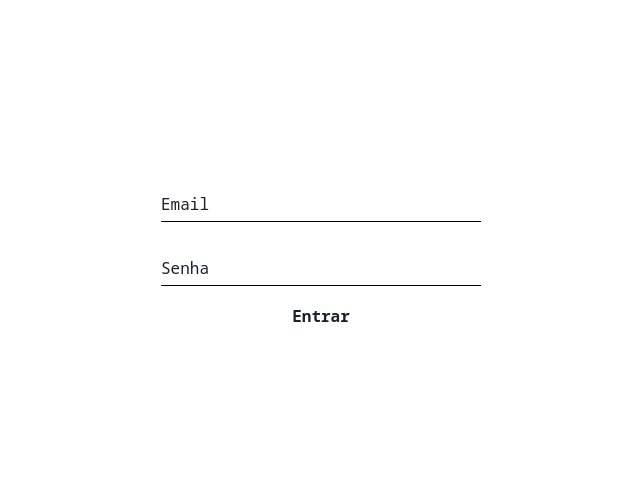
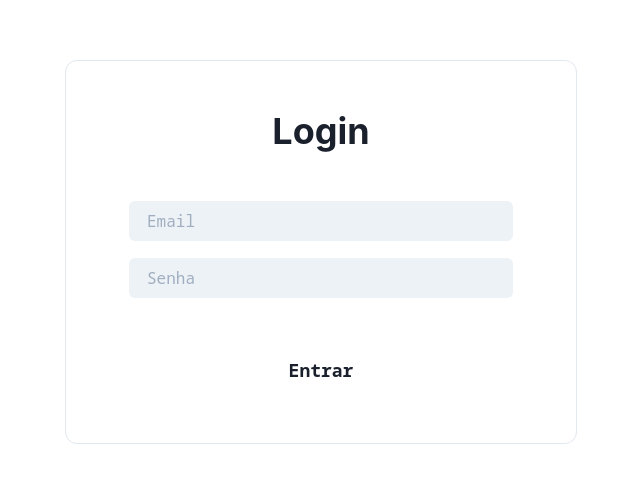
Before and after one commit to ClaudioBzrr/UserRegistration, a React (Create React App) app in the folder frontend/: page / in a window 1280 px wide. Shown: the part 148-630 px from the top of the page, without its empty margins (319-959 px from the left). Built offline with nearby package versions, Linux system fonts and the light colour scheme.

Commit message:
Chackra ui styling added

```diff
--- a/frontend/src/pages/List.tsx
+++ b/frontend/src/pages/List.tsx
@@ -1,10 +1,18 @@
 import React from 'react'
 import {useState,useEffect} from 'react'
-import '../styles/list.css'
+// import '../styles/list.css'
 import {api} from '../service/api'
 import { Header } from '../components/Header'
-import { UserCard } from '../components/UserCard'
-import {useToast} from '@chakra-ui/react'
+// import { UserCard } from '../components/UserCard'
+import {
+    useToast,
+    Table,
+    Th,
+    Tr,
+    Td,
+    Box,
+    Flex
+} from '@chakra-ui/react'
 
 
 
@@ -46,13 +54,37 @@ export function List(){
     })
 
     return(
-        <div className="container" >
+    //     <div className="container" >
+    //         <Header/>
+    //     {
+    //         users.map(user => {
+    //             return <UserCard key={user.id}name={user.name} email={user.email} created_at={user.created_at}/>
+    //         })
+    //     }
+    //     </div>
+
+        <Flex flexDirection="column" className="container" alignItems="center"  w="full" h="full">
             <Header/>
-        {
-            users.map(user => {
-                return <UserCard key={user.id}name={user.name} email={user.email} created_at={user.created_at}/>
-            })
-        }
-        </div>
+            <Box className="container-table" borderRadius="lg" borderWidth="1px" mt="10em" justifyContent="center" w="50%" p="5">
+                <Table variant="simple" size="lg" w="full" h="full">
+                    <Tr>
+                        <Th>Nome</Th>
+                        <Th>Email</Th>
+                        <Th>Data de criação</Th>
+                    </Tr>
+                    {
+                        users.map(user =>{
+                            return(
+                                <Tr key={user.id}>
+                                    <Td>{user.name}</Td>
+                                    <Td>{user.email}</Td>
+                                    <Td>{user.created_at}</Td>
+                                </Tr>
+                            )
+                        })
+                    }
+                </Table>
+            </Box>
+        </Flex>
     )
 }
--- a/frontend/src/pages/Login.tsx
+++ b/frontend/src/pages/Login.tsx
@@ -1,11 +1,17 @@
 import React, { useState } from 'react'
 import {useHistory} from 'react-router-dom'
-import '../styles/login.css'
+// import '../styles/login.css'
 import {api} from '../service/api'
-import { Button } from '../components/Button'
-import { Input } from '../components/Input'
+// import { Button } from '../components/Button'
+// import { Input } from '../components/Input'
 import { useToast } from '@chakra-ui/toast'
-
+import {
+    Input,
+    Button,
+    Box,
+    Flex,
+    Heading
+} from '@chakra-ui/react'
 
 // interface ResponseData{
 //     name:string;
@@ -50,12 +56,19 @@ export function Login(){
 
 
     return(
-        <div className="login-container">
-            <form className="form-container" onSubmit={handleLogin}>
-                <Input className="input-email" name="Email" title="email" onChange={e => setEmail(e.target.value)} value={email}/>
-                <Input className="input-password" name="Senha" type="password" title="password"onChange={e => setPassword(e.target.value)} value={password}/>
-                <Button title="Entrar" type="submit" />
-            </form>
-        </div>
+        // <div className="login-container">
+        <Flex flexDirection="column" alignItems="center" justifyContent="center" w="full" h="100vh">
+            <Box>
+                <form onSubmit={handleLogin}>
+                    <Flex flexDirection="column" alignItems="center" justifyContent="space-evenly" borderRadius="xl" borderWidth="1px" w="lg" h="sm">
+                        <Heading>Login</Heading>
+                        <Input w="sm" size="md" variant="filled" className="input-email" placeholder="Email" onChange={e => setEmail(e.target.value)} value={email} required />
+                        <Input w="sm" size="md" variant="filled" className="input-password" placeholder="Senha" type="password" onChange={e => setPassword(e.target.value)} value={password} required mt="-2em"/>
+                        <Button variant="ghost" size="lg" type="submit" >Entrar</Button>
+                    </Flex>
+                </form>
+            </Box>
+        </Flex>
+        // </div>
     )
 }
```
Also changed, not shown: 1 other file (tests, documents, lock files or other folders).
